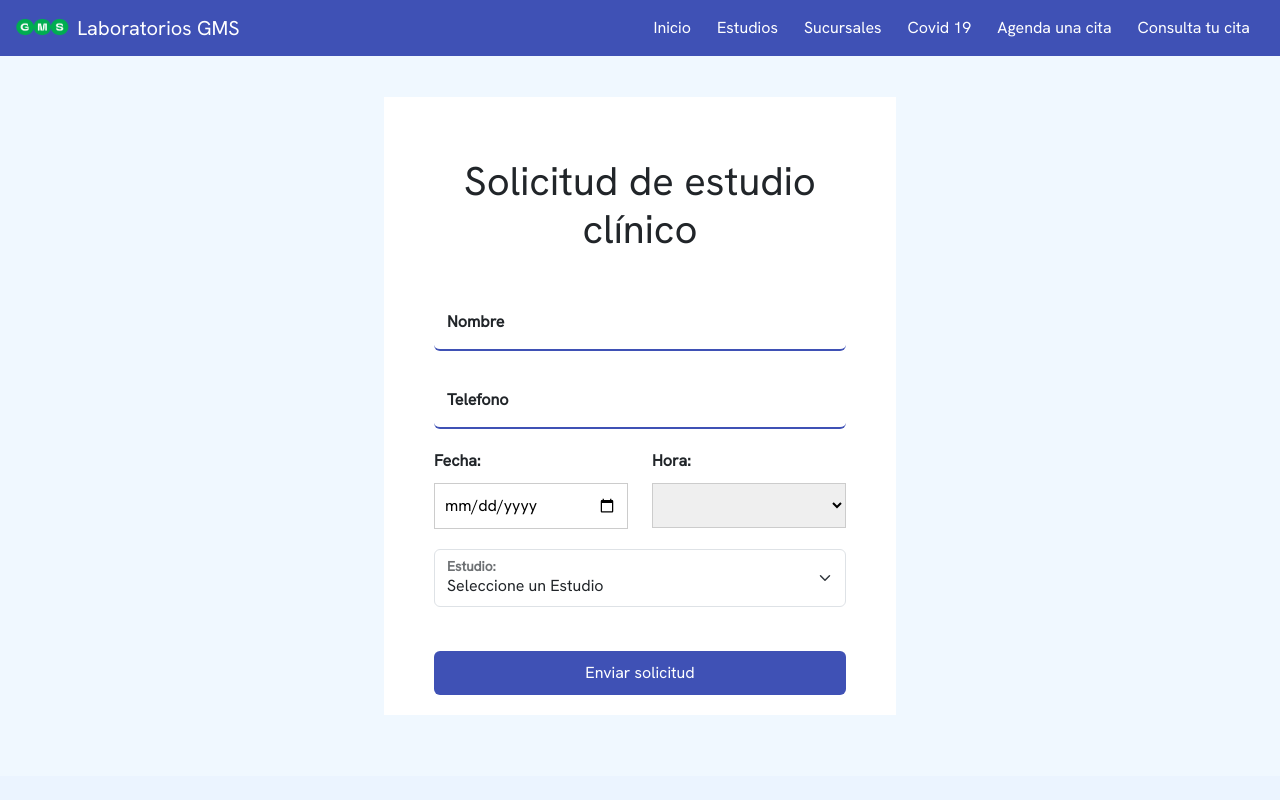
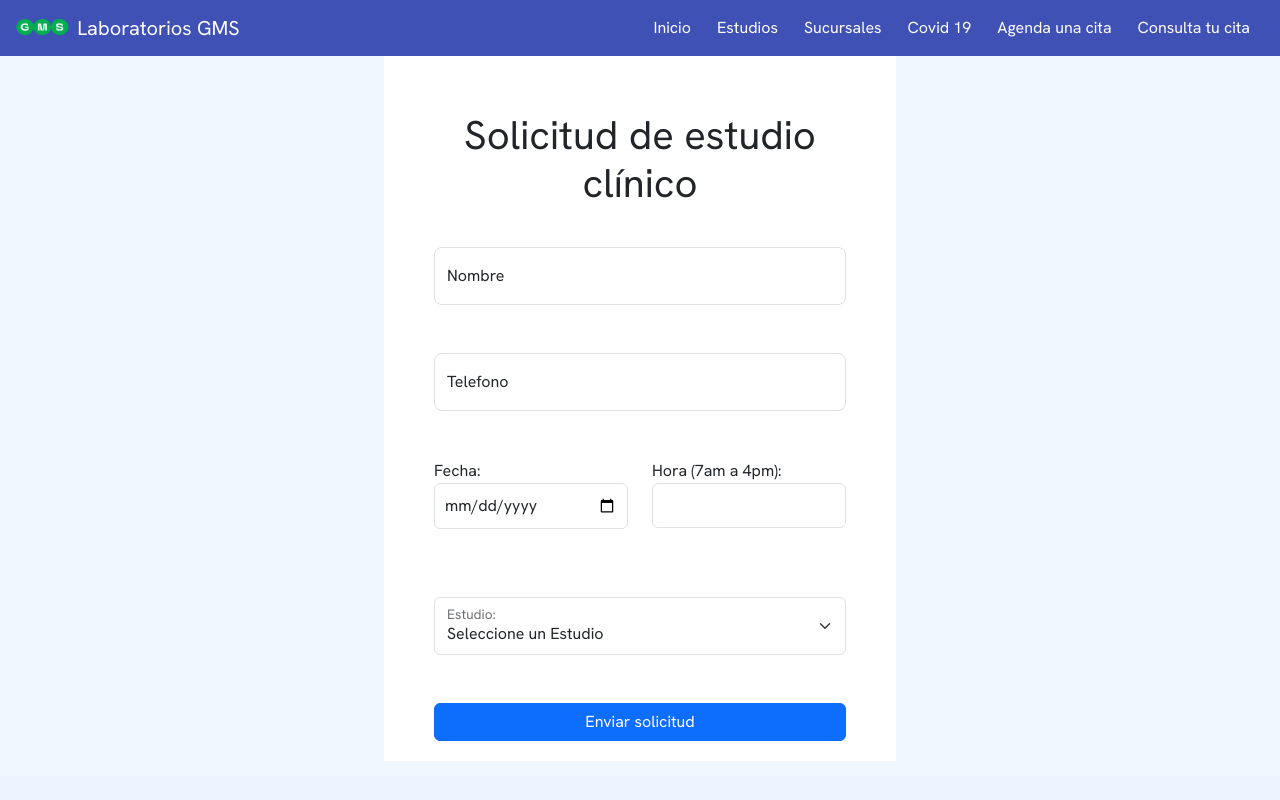
Before and after one commit to YosefhKNT/LaboratoriosGMS, a PHP site: page /tcpdf/archives/hacerCita.php in a window 1280 px wide. Run offline with PHP 8.4, Linux system fonts and the light colour scheme; data comes from the database, SQL or seed files in the repository; lists and menus that the app fills with data are empty.

Commit message:
Estilos y funcionalidades agregadas

```diff
--- a/Plantillas/nav.html
+++ b/Plantillas/nav.html
@@ -1,5 +1,5 @@
 <nav
-  class="navbar navbar-expand-lg nav-custom"
+  class="navbar navbar-expand-lg nav-custom sticky-top"
   style="background-color: #3f51b5"
 >
   <div class="container-fluid">
--- a/archives/hacerCita.php
+++ b/archives/hacerCita.php
@@ -64,33 +64,153 @@
     ?>
 
     <!-- ====================================================================== -->
-    <div class="contenedor" id="contenedor" onload="document.body.classList.add('animate__animated', 'animate__fadeInDown');">
+    <div class="contenedor" id="contenedor"
+        onload="document.body.classList.add('animate__animated', 'animate__fadeInDown');">
 
         <!----------------------------------AGENDA DE CITAS------------------------------------>
         <div class="form-container" id="agendar_cita">
 
             <h1>Solicitud de estudio clínico</h1>
 
-            <form action="#" method="post" id="insertar_cita">
+            <form class="needs-validation" novalidate action="#" method="post" id="insertar_cita">
+                <!-- Input de nombre -->
+                <div class="form-floating mb-5">
+                    <input class="form-control form-control-lg" type="text" id="nombre" name="nombre"
+                        title="Por favor, ingrese un nombre válido (solo letras, espacios y acentos)"
+                        pattern="[a-zA-ZàáâäãåąčćęèéêëėįìíîïłńòóôöõøùúûüųūÿýżźñçčšžÀÁÂÄÃÅĄĆČĖĘÈÉÊËÌÍÎÏĮŁŃÒÓÔÖÕØÙÚÛÜŲŪŸÝŻŹÑßÇŒÆČŠŽ∂ð ,.'-]{6,150}"
+                        placeholder="Nombre" required>
+                    <label for="nombre">Nombre</label>
+                    <div class="valid-tooltip">
+                        Correcto
+                    </div>
+                    <div class="invalid-tooltip">
+                        Escriba su nombre (Entre 6 a 150 letras)
+                    </div>
+                </div>
 
-                <div class="form-floating mb-3">
-                    <input class="form-control" type="text" id="nombre" name="nombre" placeholder="Nombre" required>
-                    <label for="nombre">Nombre</label>
+                <!-- input de telefono -->
+                <div class="form-floating mb-5">
+                    <input class="form-control form-control-lg" type="tel" id="telefono" name="telefono"
+                        pattern="[0-9]{10,}" placeholder="123-456-7890" required>
+                    <label for="Telefono">Telefono</label>
+                    <div class="valid-tooltip">
+                        Correcto
                     </div>
-                <div class="form-floating mb-3">
-                    <input class="form-control" type="tel" id="telefono" name="telefono" placeholder="123-456-7890" required>
-                    <label for="Telefono">Telefono</label>
+                    <div class="invalid-tooltip">
+                        Por favor ingrese un numero valido (minimo 10 digitos).
                     </div>
+                </div>
+
+                <div class="form-floating mb-5">
                     <div class="row">
+                        <!-- Selec de fechas -->
                         <div class="col">
                             <label for="fechaCita">Fecha:</label>
-                        <input type="date" id="fechaCita" name="fechaCita" oninput="usarTodo()" required>
+                            <input class="form-control" type="date" id="fechaCita" name="fechaCita" oninput="usarTodo()"
+                                required>
+                            <div class="valid-tooltip">
+                                Correcto
                             </div>
-                    <div class="col">
-                        <label for="hora">Hora:</label>
-                        <select id="horaCita" name="horaCita"></select>
+                            <div class="invalid-tooltip">
+                                Elija la fecha
                             </div>
                         </div>
+
+                        <!-- Selec de horas -->
+                        <div class="col">
+                            <label for="hora">Hora (7am a 4pm):</label>
+                            <select class="form-control" style="height: 50%;" id="horaCita" name="horaCita"></select>
+                            <div class="invalid-tooltip">
+                                Elija la hora
+                            </div>
+                        </div>
+                    </div>
+                </div>
+
+                <!-- Selec de estudios -->
+                <div class="form-floating mb-5">
+                    <select class="form-select " id="estudio" name="estudio" onchange="buscarLaboratorista()" required>
+                        <option value="" selected>Seleccione un Estudio</option>
+                        <?php
+                        // Realizar la consulta a la base de datos
+                        $consulta = "SELECT id, estudio FROM estudio";
+                        $resultado = mysqli_query($conn, $consulta);
+                        echo "$consulta";
+
+                        // Recorrer los resultados de la consulta y generar las opciones del select
+                        while ($fila = mysqli_fetch_assoc($resultado)) {
+                            echo '<option id="estudio" value="' . $fila['estudio'] . '">' . $fila['estudio'] . '</option>';
+                        }
+                        ?>
+
+                    </select>
+                    <label for="estudio">Estudio:</label>
+                    <div class="valid-tooltip">
+                        Correcto
+                    </div>
+                    <div class="invalid-tooltip">
+                        Elija el estudio
+                    </div>
+                </div>
+
+                <input type="hidden" name="laboratorista" id="laboratorista" placeholder="Laboratorista" readonly>
+                <!-- Boton -->
+                <div class="text-center">
+                    <input class="btn btn-primary" style="width: 100%;" type="submit" name="AgendarCita"
+                        value="Enviar solicitud">
+                </div>
+            </form>
+
+        </div>
+    </div>
+
+    <!-- Agrega el código JavaScript aquí -->
+    <script>
+    // Example starter JavaScript for disabling form submissions if there are invalid fields
+    (() => {
+        'use strict'
+
+        // Fetch all the forms we want to apply custom Bootstrap validation styles to
+        const forms = document.querySelectorAll('.needs-validation')
+
+        // Loop over them and prevent submission
+        Array.from(forms).forEach(form => {
+            form.addEventListener('submit', event => {
+                if (!form.checkValidity()) {
+                    event.preventDefault()
+                    event.stopPropagation()
+                }
+
+                form.classList.add('was-validated')
+            }, false)
+        })
+    })()
+    </script>
+
+    <!-- Script para buscar Laboratorista -->
+    <script>
+    function buscarLaboratorista() {
+        var estudio = document.getElementById("estudio").value;
+
+        // alert(estudio);
+
+        // Si el estudio seleccionado es válido, se envía una solicitud AJAX al servidor
+        if (estudio) {
+            var xmlhttp = new XMLHttpRequest();
+            xmlhttp.onreadystatechange = function() {
+                if (this.readyState == 4 && this.status == 200) {
+                    document.getElementById("laboratorista").value = this.responseText;
+                }
+            };
+            xmlhttp.open("GET", "buscar_laboratorista.php?estudio=" + estudio, true);
+            xmlhttp.send();
+        } else {
+            document.getElementById("laboratorista").value = "";
+        }
+    }
+    </script>
+
+    <!-- Script para Validar fecha y hora -->
     <script>
     function usarTodo() {
         checkdate();
@@ -206,57 +326,6 @@
     }
     </script>
 
-                <div class="form-floating">
-
-                    <select class="form-select" id="estudio" name="estudio" onchange="buscarLaboratorista()" required>
-                        <option value="" selected>Seleccione un Estudio</option>
-                        <?php
-                        // Realizar la consulta a la base de datos
-                        $consulta = "SELECT id, estudio FROM estudio";
-                        $resultado = mysqli_query($conn, $consulta);
-                        echo "$consulta";
-
-                        // Recorrer los resultados de la consulta y generar las opciones del select
-                        while ($fila = mysqli_fetch_assoc($resultado)) {
-                            echo '<option id="estudio" value="' . $fila['estudio'] . '">' . $fila['estudio'] . '</option>';
-                        }
-                        ?>
-
-                    </select>
-                    <label for="estudio">Estudio:</label>
-
-                </div>
-
-
-                <script>
-                    function buscarLaboratorista() {
-                        var estudio = document.getElementById("estudio").value;
-
-                        // alert(estudio);
-
-                        // Si el estudio seleccionado es válido, se envía una solicitud AJAX al servidor
-                        if (estudio) {
-                            var xmlhttp = new XMLHttpRequest();
-                            xmlhttp.onreadystatechange = function() {
-                                if (this.readyState == 4 && this.status == 200) {
-                                    document.getElementById("laboratorista").value = this.responseText;
-                                }
-                            };
-                            xmlhttp.open("GET", "buscar_laboratorista.php?estudio=" + estudio, true);
-                            xmlhttp.send();
-                        } else {
-                            document.getElementById("laboratorista").value = "";
-                        }
-                    }
-                </script>
-
-                <input type="hidden" name="laboratorista" id="laboratorista" placeholder="Laboratorista" readonly>
-                <br>
-                <input class="btn btn-primary" type="submit" name="AgendarCita" value="Enviar solicitud">
-            </form>
-
-        </div>
-    </div>
     <script src="../bootstrap/js/bootstrap.min.js"></script>
 </body>
 
--- a/archives/sucursal.php
+++ b/archives/sucursal.php
@@ -48,7 +48,8 @@
                 <h2>Información de la sucursal</h2>
                 <p><strong>Dirección:</strong><br>Av. Insurgentes 895-EPTE, Cddee, 63060 Tepic, Nay.</p>
                 <p><strong>Teléfono:</strong><br>(+52) 311-171-3322</p>
-                <p><strong>Horario:</strong><br>- Lunes a Sabado de 7:00 am a 3:00 pm,<br>- Sábados de 7:00 am a 1:00 pm</p>
+                <p><strong>Horario:</strong><br>- Lunes a Sabado de 7:00 am a 3:00 pm,<br>- Sábados de 7:00 am a 1:00 pm
+                </p>
                 <p><strong>Correo electrónico:</strong><br>info@sucursalxyz.com</p>
             </div>
             <div class="section section-right" id="der">
@@ -59,7 +60,7 @@
             </div>
         </div>
     </main>
-    <footer>
+    <footer class="fixed-bottom">
         <p>&copy; 2023, Sucursales GMS</p>
     </footer>
     <script src="../bootstrap/js/bootstrap.min.js"></script>
--- a/styles/stylesConsultaCyR.css
+++ b/styles/stylesConsultaCyR.css
@@ -42,80 +42,17 @@
   text-align: left;
 }
 
-.contenedor-imagen {
-  width: 100%;
-  height: auto;
-  text-align: center;
-  /* Opcional, para centrar la imagen horizontalmente */
-}
-
-.contenedor-imagen img {
-  max-width: 100%;
-  margin-top: 10px;
-  height: auto;
-}
-
-label {
-  display: inline-block;
-  margin-bottom: 10px;
-  font-weight: bold;
-}
-
-label.alerta {
-  color: red;
-  font-weight: normal;
-  align-self: center;
-}
-
-label.disponible {
-  color: rgb(27, 184, 27);
-  font-weight: normal;
-  align-self: center;
-}
-
-input[type="time"],
-input[type="date"],
-input[type="time"],
-select {
-  display: block;
-  width: 100%;
-  padding: 10px;
-  margin-bottom: 20px;
-  border: 1px solid #ccc;
-  box-sizing: border-box;
-}
-
 input[type="email"],
 input[type="text"],
 input[type="tel"],
-input[type="password"] {
+input[type="password"],
+input[type="time"],
+input[type="date"],
+select {
   width: 100%;
+  height: auto;
   padding: 10px;
   margin-bottom: 20px;
-  font-size: 16px;
-  border: none;
-  border-bottom: 2px solid #3f51b5;
-}
-
-button,
-input[type="submit"] {
-  width: 100%;
-  padding: 10px;
-  font-size: 16px;
-  background-color: #3f51b5;
-  color: white;
-  border: none;
-  cursor: pointer;
-}
-
-input :disabled {
-  width: 100%;
-  padding: 10px;
-  font-size: 16px;
-  background-color: #717cb7;
-  color: white;
-  border: none;
-  cursor: none;
 }
 
 @media screen and (max-width: 1215px) {
```
Also changed, not shown: archives/consultaCita.php (+9 -6 lines), archives/coviv19.php (+27 -10 lines), index.php (+23 -18 lines), styles/stylesIndex.css (+0 -11 lines). Lines whose indentation alone changed are shown as unchanged.
